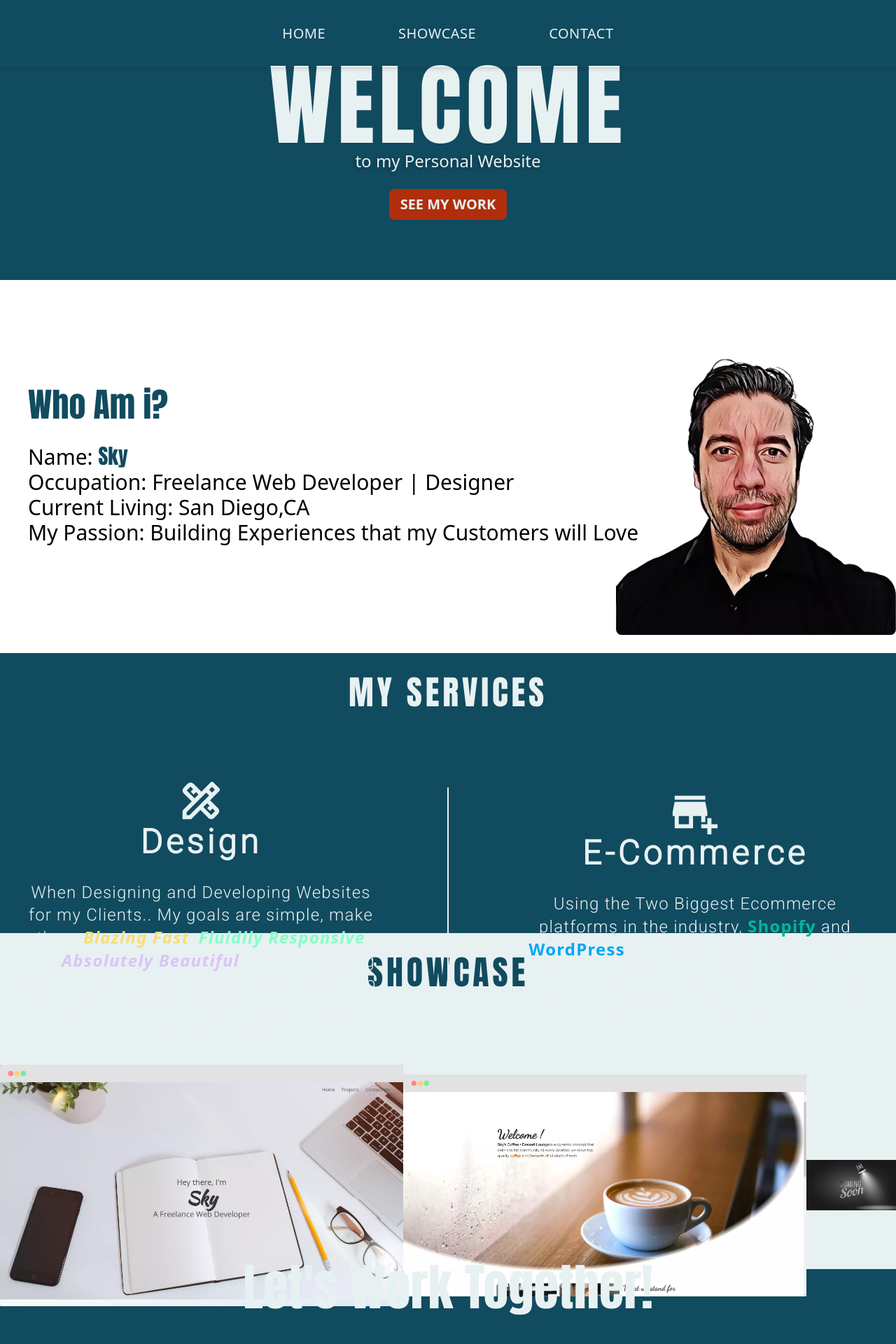
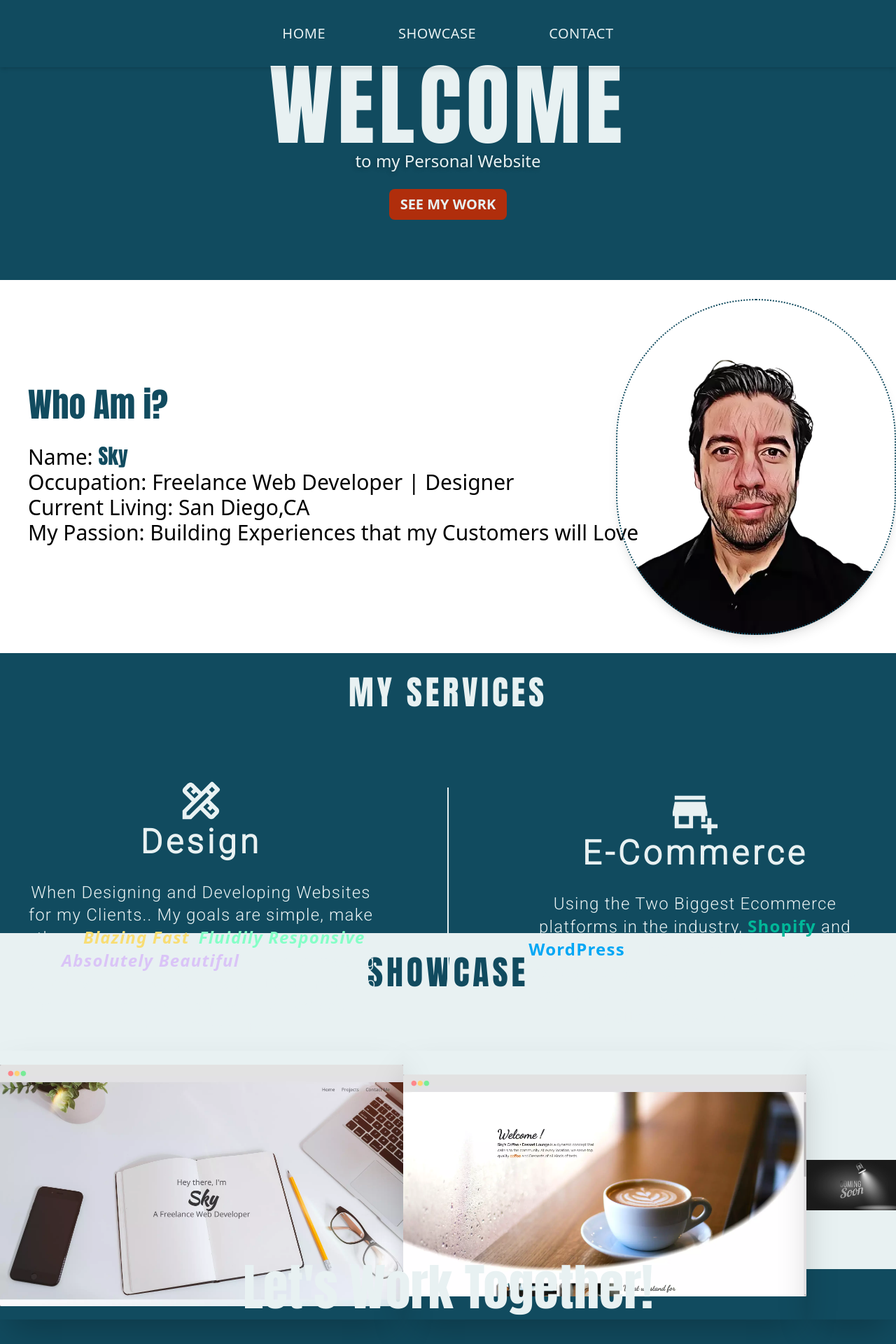
Before and after one commit to skystanoyevitch/sky-portfolio, a React (Create React App) app: page / in a window 1280 px wide. Shown: the top 1920 px of the page at 70% size. Built offline with nearby package versions, Linux system fonts and the light colour scheme.

Commit message:
added animation to scroll on homepage

```diff
--- a/package.json
+++ b/package.json
@@ -16,6 +16,7 @@
     "react-dom": "^17.0.1",
     "react-hook-form": "^7.16.2",
     "react-icons": "^4.2.0",
+    "react-intersection-observer": "^8.32.2",
     "react-router-dom": "^5.2.0",
     "react-scripts": "4.0.2",
     "tailwindcss": "npm:@tailwindcss/postcss7-compat@^2.0.3",
--- a/src/Page-components/Micro-components/About.js
+++ b/src/Page-components/Micro-components/About.js
@@ -1,8 +1,30 @@
+import { motion } from "framer-motion";
 import React from "react";
+import { useInView } from "react-intersection-observer";
 
+const aboutSectionVariant = {
+	initial: {
+		opacity: 0,
+	},
+	animate: {
+		opacity: 1,
+		transition: {
+			duration: 1,
+		},
+	},
+};
 function About() {
+	const { ref, inView } = useInView({
+		triggerOnce: true,
+	});
 	return (
-		<div className="container mx-auto max-w-xs py-20 md:max-w-lg lg:max-w-none xl:p-0 lg:flex lg:p-24 xl:flex lg:items-center xl:py-44 lg:justify-evenly xl:h-2/3 space-y-20 xl:space-y-0">
+		<motion.section
+			ref={ref}
+			variants={aboutSectionVariant}
+			initial="initial"
+			animate={inView ? "animate" : "initial"}
+			className="container mx-auto max-w-xs py-20 md:max-w-lg lg:max-w-none xl:p-0 lg:flex lg:p-24 xl:flex lg:items-center xl:py-44 lg:justify-evenly xl:h-2/3 space-y-20 xl:space-y-0"
+		>
 			<div className="xl:max-w-2xl xl:p-10 lg:flex-1">
 				<h2 className="text-primary font-anton text-3xl md:text-4xl lg:text-5xl lg:pb-8">
 					Who Am i?
@@ -35,13 +57,13 @@ function About() {
 			</div>
 			<div className="xl:max-w-3xl w-full xl:pl-52 lg:flex-1">
 				<div
-					className="w-full bg-profileImage bg-cover bg-no-repeat bg-center rounded-lg"
+					className="w-full bg-profileImage bg-cover bg-no-repeat bg-center rounded-full shadow-lg border-2 border-primary border-dotted"
 					style={{
 						height: "30rem",
 					}}
 				></div>
 			</div>
-		</div>
+		</motion.section>
 	);
 }
 
--- a/src/Page-components/Micro-components/Hero.js
+++ b/src/Page-components/Micro-components/Hero.js
@@ -1,8 +1,20 @@
 import React from "react";
 import { Link } from "react-router-dom";
 import { motion, useViewportScroll } from "framer-motion";
+import { useInView } from "react-intersection-observer";
 
+const buttonVarant = {
+	hover: {
+		scale: 1.2,
+		boxShadow: "5px 5px 0 rgba(0, 0, 0, 0.2)",
+		transition: {
+			yoyo: Infinity,
+		},
+	},
+};
 function Hero() {
+	// const { ref, inView, entry } = useInView();
+
 	// const { scrollYProgress } = useViewportScroll();
 	return (
 		<div className="h-2/4">
@@ -22,7 +34,8 @@ function Hero() {
 						</p>
 						<Link to="/Showcase">
 							<motion.button
-								whileHover={{ scale: 1.4 , boxShadow: "5px 5px 0 rgba(0, 0, 0, 0.2)" }}
+								variants={buttonVarant}
+								whileHover="hover"
 								className="py-1 px-2 lg:px-4 lg:py-2 font-semibold text-md xl:text-xl xl:w-30 mt-4 xl:mt-6 rounded-lg"
 								style={{ background: "#B02E0C" }}
 							>
--- a/src/Page-components/Micro-components/MainContact.js
+++ b/src/Page-components/Micro-components/MainContact.js
@@ -1,11 +1,34 @@
+import { motion } from "framer-motion";
 import React from "react";
+import { useInView } from "react-intersection-observer";
 import { Link } from "react-router-dom";
 
+const contactVariant = {
+	initial: {
+		opacity: 0,
+	},
+	animate: {
+		opacity: 1,
+		transition: {
+			duration: 1,
+		},
+	},
+};
+
 const MainContact = () => {
+	const { ref, inView } = useInView({
+		triggerOnce: true,
+	});
 	return (
 		<>
 			<section className="w-full xl:h-2/5 bg-primary">
-				<div className="w-full h-full">
+				<motion.div
+					ref={ref}
+					variants={contactVariant}
+					initial="initial"
+					animate={inView ? "animate" : "initial"}
+					className="w-full h-full"
+				>
 					<div className="container mx-auto lg:max-w-xl xl:max-w-4xl h-full p-8 lg:p-16 xl:p-0 text-center text-secondary flex flex-col items-center justify-center">
 						<h1 className="font-anton text-4xl lg:text-5xl xl:text-7xl">
 							Let's Work Together!
@@ -27,7 +50,7 @@ const MainContact = () => {
 							</button>
 						</Link>
 					</div>
-				</div>
+				</motion.div>
 			</section>
 		</>
 	);
--- a/src/Page-components/Micro-components/MainShowcase.js
+++ b/src/Page-components/Micro-components/MainShowcase.js
@@ -1,10 +1,33 @@
+import { motion } from "framer-motion";
 import React from "react";
+import { useInView } from "react-intersection-observer";
+
+const showcaseVariant = {
+	initial: {
+		opacity: 0,
+	},
+	animate: {
+		opacity: 1,
+		transition: {
+			duration: 1,
+		},
+	},
+};
 
 const MainShowcase = () => {
+	const { ref, inView } = useInView({
+		triggerOnce: true,
+	});
 	return (
 		<>
 			<section className="w-full xl:h-3/5 bg-secondary">
-				<div className="mx-auto">
+				<motion.div
+					ref={ref}
+					variants={showcaseVariant}
+					initial="initial"
+					animate={inView ? "animate" : "initial"}
+					className="mx-auto"
+				>
 					<h1 className="text-center font-anton text-4xl md:text-5xl p-8 tracking-widest text-primary">
 						SHOWCASE
 					</h1>
@@ -15,7 +38,7 @@ const MainShowcase = () => {
 							target="_blank"
 							rel="noreferrer"
 						>
-							<div className="w-full xl:w-144 h-36 md:h-80 xl:h-96 bg-this-is-sky bg-contain bg-no-repeat bg-center"></div>
+							<div className="w-full xl:w-144 h-36 md:h-80 xl:h-96 bg-this-is-sky bg-contain bg-no-repeat bg-center shadow-2xl"></div>
 						</a>
 
 						<a
@@ -23,12 +46,12 @@ const MainShowcase = () => {
 							target="_blank"
 							rel="noreferrer"
 						>
-							<div className="w-full xl:w-144 h-36 md:h-80 xl:h-96 bg-skyCafe bg-contain bg-no-repeat bg-center"></div>
+							<div className="w-full xl:w-144 h-36 md:h-80 xl:h-96 bg-skyCafe bg-contain bg-no-repeat bg-center shadow-2xl"></div>
 						</a>
 
-						<div className="w-full xl:w-144 h-36 md:h-80 xl:h-96 bg-comingSoon bg-contain bg-no-repeat bg-center"></div>
+						<div className="w-full xl:w-144 h-36 md:h-80 xl:h-96 bg-comingSoon bg-contain bg-no-repeat bg-center shadow-2xl"></div>
 					</div>
-				</div>
+				</motion.div>
 			</section>
 		</>
 	);
--- a/src/Page-components/Micro-components/MyServices.js
+++ b/src/Page-components/Micro-components/MyServices.js
@@ -1,13 +1,35 @@
 import React from "react";
 import { MdAddBusiness, MdOutlineDesignServices } from "react-icons/md";
 import { motion } from "framer-motion";
+import { useInView } from "react-intersection-observer";
+
+const textVariant = {
+	initial: {
+		opacity: 0,
+	},
+	animate: {
+		opacity: 1,
+		transition: {
+			duration: 1,
+		},
+	},
+};
 
 const MyServices = () => {
+	const { ref, inView } = useInView({
+		triggerOnce: true,
+	});
 	// const scrollYProgress = useViewportScroll();
 	return (
 		<>
 			<section className="relative w-full xl:h-2/4 bg-primary">
-				<div className="text-secondary p-8 md:px-16 lg:p-0">
+				<motion.div
+					ref={ref}
+					variants={textVariant}
+					initial="initial"
+					animate={inView ? "animate" : "initial"}
+					className="text-secondary p-8 md:px-16 lg:p-0"
+				>
 					<div className="mx-auto">
 						<h1 className="text-center font-anton tracking-widest text-4xl md:text-5xl xl:p-8 lg:p-6">
 							MY SERVICES
@@ -17,14 +39,9 @@ const MyServices = () => {
 								<div className="flex justify-center">
 									<MdOutlineDesignServices size={70} />
 								</div>
-								<motion.h2
-									initial={{ opacity: 0 }}
-									animate={{ opacity: 1 }}
-									transition={{ delay: 1.0, duration: 3 }}
-									className="pb-8 font-robotoThin font-semibold lg:tracking-widest text-3xl lg:text-4xl xl:text-5xl xl:pb-8"
-								>
+								<h2 className="pb-8 font-robotoThin font-semibold lg:tracking-widest text-3xl lg:text-4xl xl:text-5xl xl:pb-8">
 									Design
-								</motion.h2>
+								</h2>
 								<p className="md:max-w-lg lg:pt-4 xl:p-0 tracking-wider text-lg md:text-xl xl:text-2xl font-robotoThin leading-relaxed">
 									When Designing and Developing Websites for
 									my Clients.. My goals are simple, make them{" "}
@@ -84,7 +101,7 @@ const MyServices = () => {
 							</div>
 						</div>
 					</div>
-				</div>
+				</motion.div>
 			</section>
 		</>
 	);
```
Also changed, not shown: 1 other file (tests, documents, lock files or other folders).
